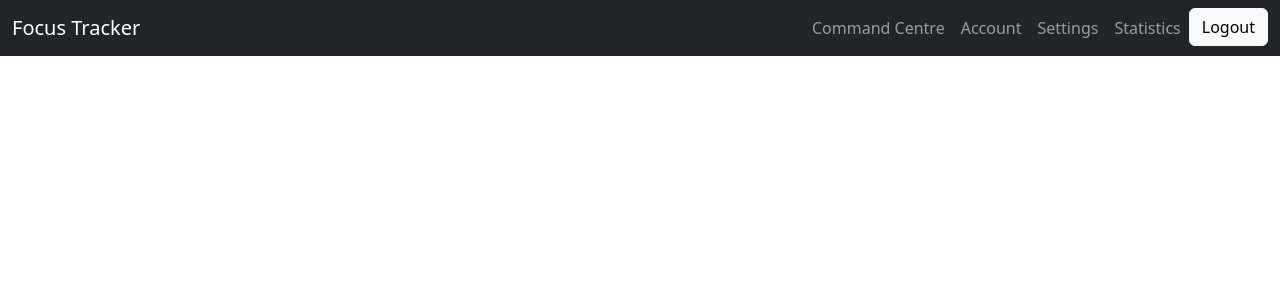
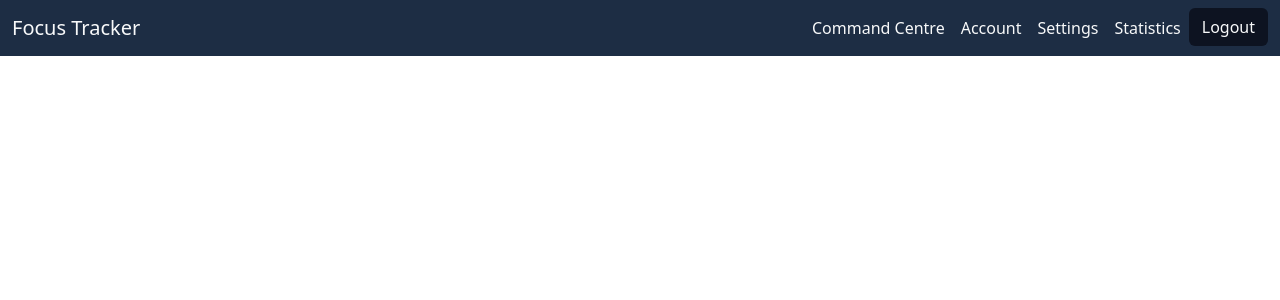
Before and after one commit to Faizan477/MSc-Project, a Vue app in the folder MSc Project/: page / in a window 1280 px wide. Shown: the top 300 px of the page. Built offline with nearby package versions, Linux system fonts and the light colour scheme; no server answers.

Commit message:
Added the timers, basic modern background styling

```diff
--- a/MSc Project/src/App.vue
+++ b/MSc Project/src/App.vue
@@ -28,9 +28,9 @@
 <template>
     <body>
         <div id="header">
-            <nav class="navbar navbar-expand-md navbar-dark bg-dark">
+            <nav class="navbar navbar-expand-md" style="background-color: #1d2d44;">
                 <div class="container-fluid">
-                    <a class="navbar-brand">Focus Tracker</a>
+                    <a class="navbar-brand text-light">Focus Tracker</a>
                     <button class="navbar-toggler" type="button" data-bs-toggle="collapse"
                             data-bs-target="#mainRouterNav" aria-controls="mainRouterNav" aria-expanded="false"
                             aria-label="Toggle navigation bar">
@@ -39,25 +39,25 @@
                     <div class="collapse navbar-collapse d-flex justify-content-end" id="mainRouterNav">
                         <ul class="navbar-nav">
                             <li class="nav-item">
-                                <router-link class="nav-link" to="/">Command Centre</router-link>
+                                <router-link class="nav-link text-light" to="/">Command Centre</router-link>
                             </li>
                             <li class="nav-item">
-                                <router-link class="nav-link" to="/account">Account</router-link>
+                                <router-link class="nav-link text-light" to="/account">Account</router-link>
                             </li>
                             <li class="nav-item">
-                                <router-link class="nav-link" to="/settings">Settings</router-link>
+                                <router-link class="nav-link text-light" to="/settings">Settings</router-link>
                             </li>
                             <li class="nav-item">
-                                <router-link class="nav-link" to="/statistics">Statistics</router-link>
+                                <router-link class="nav-link text-light" to="/statistics">Statistics</router-link>
                             </li>
                             <li class="nav-item">
-                                <button class="btn btn-light" @click="callToLogout">Logout</button>
+                                <button id="navButton" class="btn text-light" style="background-color: #0d1321;" @click="callToLogout">Logout</button>
                             </li>
                         </ul>
                     </div>
                 </div>
             </nav>
-            <router-view class="bg-dark text-light vh-100 p-3" />
+            <router-view class="vh-100 p-3" style="background-color: #f0ebd8ff;" />
         </div>
     </body>
 </template>
--- /dev/null
+++ b/MSc Project/src/assets/main.css
@@ -0,0 +1,5 @@
+#navButton:hover,#navButton:active
+{
+    background-color:#f0ebd8 !important;
+    color:#0d1321 !important;
+}
--- /dev/null
+++ b/MSc Project/src/components/FiveMinuteTimer.vue
@@ -0,0 +1,20 @@
+<script>
+export default
+    {
+        data()
+        {
+            minutes:5
+            seconds:0
+        }
+    }
+</script>
+<template>
+    <div class="progress w-100">
+        <div class="progress-bar" role="progressbar" style="width:50%" aria-valuenow="0" aria-valuemin="0"
+            aria-valuemax="100"></div>
+    </div>
+    <div class="d-flex flex-column align-items-center">
+        <h6>Trouble starting a task?</h6>
+        <h6>Work for only 5 minutes!</h6>
+    </div>
+</template>
--- /dev/null
+++ b/MSc Project/src/components/StudyTimer.vue
@@ -0,0 +1,5 @@
+<script>
+</script>
+<template>
+
+</template>
--- a/MSc Project/src/components/Timer.vue
+++ b/MSc Project/src/components/Timer.vue
@@ -1,5 +1,52 @@
+<script>
+import FiveMinuteTimer from './FiveMinuteTimer.vue'
+import StudyTimer from './StudyTimer.vue'
+export default
+{
+    data()
+    {
+        return{standardTimer:false}
+    },
+    components:
+    {
+        FiveMinuteTimer,
+        StudyTimer
+    },
+    methods:
+    {
+        handle5MinuteTimerToggleButton()
+        {
+            if(this.standardTimer==true)
+            {
+                this.standardTimer=false
+            }
+        },
+        handleStandardTimerToggleButton()
+        {
+            if(this.standardTimer==false)
+            {
+                this.standardTimer=true
+            }
+        }
+    }
+}
+</script>
 <template>
         <div class="d-flex flex-column align-items-center">
             <h4 class="align-self-start">Start a session</h4>
+            <div v-if="standardTimer" class="d-flex justify-content-center">
+                <button type="button" class="btn btn-secondary nav-link me-5" @click="handle5MinuteTimerToggleButton">5-minute timer</button>
+                <button type="button" class="btn btn-secondary bg-light text-dark nav-link" @click="handleStandardTimerToggleButton">Standard Study Timer</button>
+            </div>
+            <div v-else class="d-flex justify-content-center">
+                <button type="button" class="btn btn-secondary bg-light text-dark nav-link me-5" @click="handle5MinuteTimerToggleButton">5-minute timer</button>
+                <button type="button" class="btn btn-secondary nav-link" @click="handleStandardTimerToggleButton">Standard Study Timer</button>
+            </div>
+            <div v-if="standardTimer">
+                <StudyTimer></StudyTimer>
+            </div>
+            <div v-else>
+                <FiveMinuteTimer></FiveMinuteTimer>
+            </div>
         </div>
 </template>
--- a/MSc Project/src/main.js
+++ b/MSc Project/src/main.js
@@ -1,6 +1,7 @@
 import 'bootstrap/dist/css/bootstrap.css'
 import 'bootstrap/dist/js/bootstrap.js'
 import 'bootstrap-icons/font/bootstrap-icons.css'
+import './assets/main.css'
 
 import { createApp } from 'vue'
 import {createRouter, createWebHistory} from 'vue-router'
--- a/MSc Project/src/views/Account.vue
+++ b/MSc Project/src/views/Account.vue
@@ -1,5 +1,5 @@
 <template>
         <div class="d-flex flex-column">
-            <h2 class="align-self-center">Account</h2>
+            <h3 class="align-self-center">Account</h3>
         </div>
 </template>
--- a/MSc Project/src/views/Dashboard.vue
+++ b/MSc Project/src/views/Dashboard.vue
@@ -14,7 +14,7 @@ export default{
 </script>
 <template>
         <div class="d-flex flex-column">
-            <h2 class="align-self-center">Command Centre</h2>
+            <h3 class="align-self-center">Command Centre</h3>
             <div class="d-flex justify-content-evenly">
                 <div class="h-100 w-25" id="tasks">
                     <Tasks />
--- a/MSc Project/src/views/Settings.vue
+++ b/MSc Project/src/views/Settings.vue
@@ -1,5 +1,5 @@
 <template>
         <div class="d-flex flex-column">
-            <h2 class="align-self-center">Settings</h2>
+            <h3 class="align-self-center">Settings</h3>
         </div>
 </template>
--- a/MSc Project/src/views/Statistics.vue
+++ b/MSc Project/src/views/Statistics.vue
@@ -1,5 +1,5 @@
 <template>
         <div class="d-flex flex-column">
-            <h2 class="align-self-center">Statistics</h2>
+            <h3 class="align-self-center">Statistics</h3>
         </div>
 </template>
```
Also changed, not shown: 1 other file (tests, documents, lock files or other folders).
